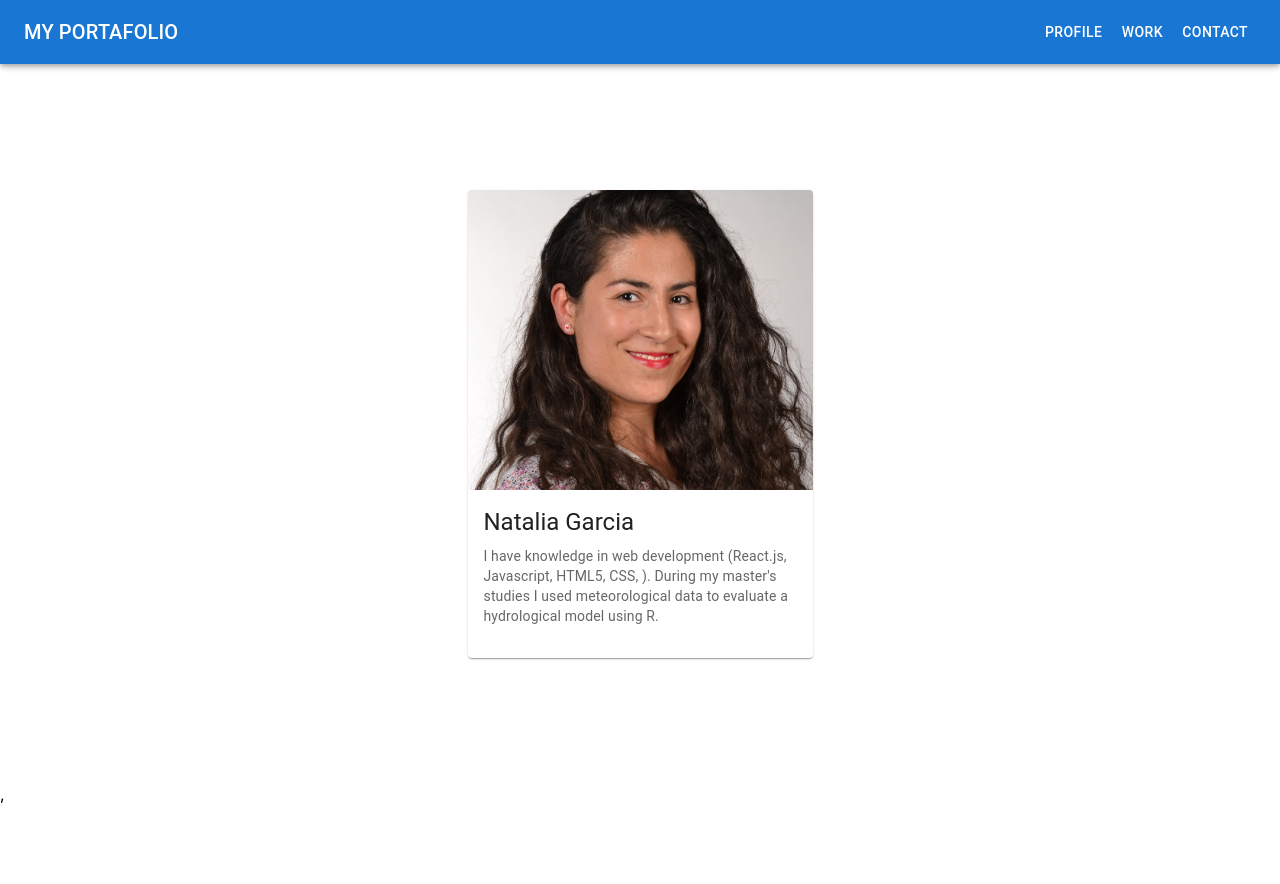
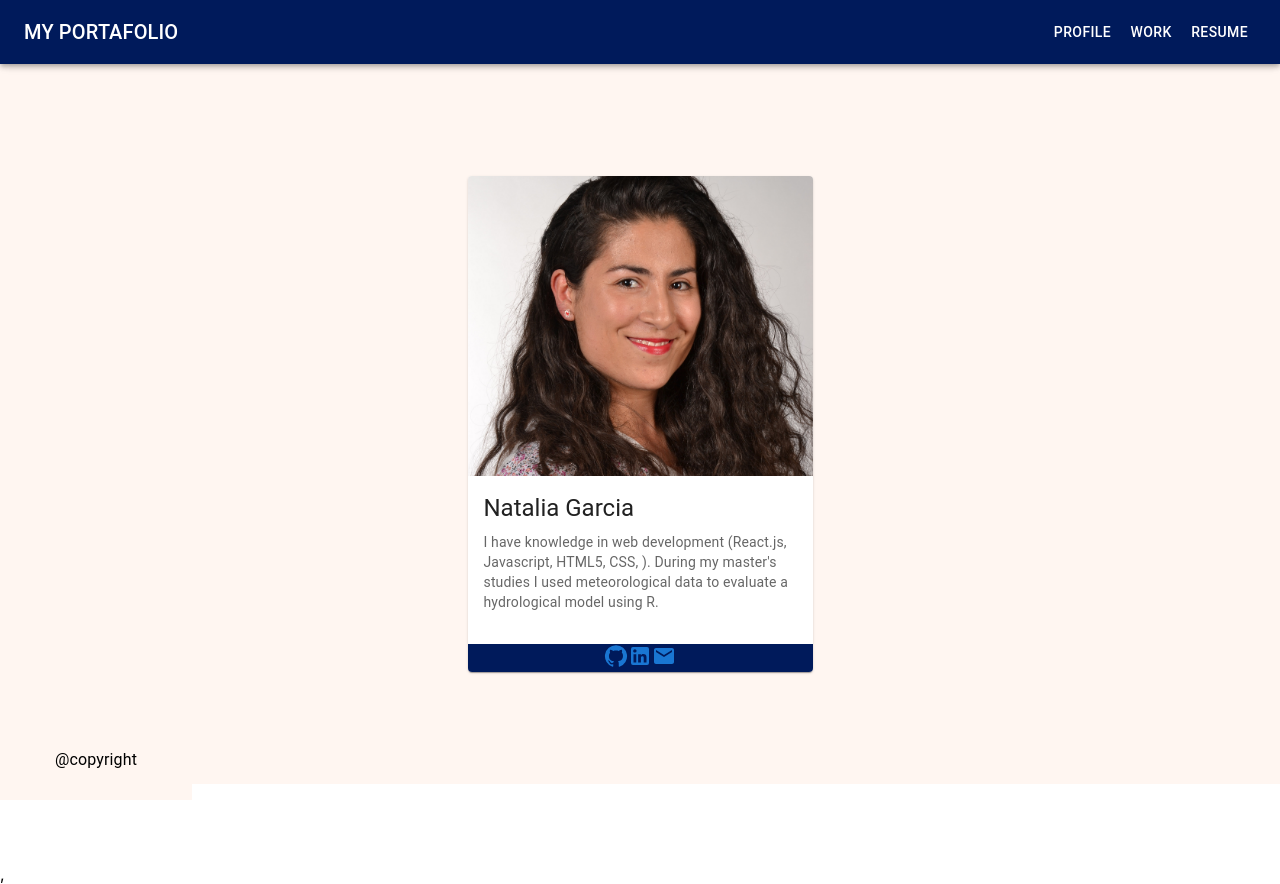
Before and after one commit to natagr23/React-portafolio-with-mui, a React (Create React App) app: page / in a window 1280 px wide. Before the commit the page ends 804 px from the top, so only its background shows below. Built offline with nearby package versions, Linux system fonts and the light colour scheme; what react-swipeable-views-utils would draw is missing.

Commit message:
fixing colors

```diff
--- a/src/App.js
+++ b/src/App.js
@@ -7,6 +7,7 @@ import Profile from './Pages/Profile';
 import Work from './Pages/Work';
 import Contact from './Pages/Contact';
 import Nav from './Pages/Nav';
+import Footer from './Pages/Footer';
 
 import { BrowserRouter, Routes, Route, Navigate, Link } from 'react-router-dom';
 
@@ -28,6 +29,7 @@ function App() {
         <Route path="/Pages/Work" element={<Work />} />
         <Route path="/Pages/Contact" element={<Contact />} />
       </Routes>
+      <Footer />
     </BrowserRouter>
   );
 }
--- a/src/Pages/Contact.js
+++ b/src/Pages/Contact.js
@@ -9,27 +9,25 @@ import GitHubIcon from '@mui/icons-material/GitHub';
 import EmailIcon from '@mui/icons-material/Email';
 import { Link } from '@mui/material';
 
-const icons = [
-  {
-    label: 'LinkedIn',
-    imgPath: LinkedInIcon,
-    link: 'https://github.com/natagr23/Agro_App',
-  },
-  {
-    label: 'Github',
-    imgPath: GitHubIcon,
-    link: 'https://github.com/natagr23/QR-Products',
-  },
-  {
-    label: 'Email',
-    imgPath: EmailIcon,
-    link: 'https://github.com/natagr23/QR-Products',
-  },
-];
+// const icons = [
+//   {
+//     label: 'LinkedIn',
+//     imgPath: LinkedInIcon,
+//     link: 'https://github.com/natagr23/Agro_App',
+//   },
+//   {
+//     label: 'Github',
+//     imgPath: GitHubIcon,
+//     link: 'https://github.com/natagr23/QR-Products',
+//   },
+//   {
+//     label: 'Email',
+//     imgPath: EmailIcon,
+//     link: 'https://github.com/natagr23/QR-Products',
+//   },
+// ];
 
 export default function Contact() {
-  const [spacing, setSpacing] = React.useState(5);
-
   return (
     <>
       <Box
--- /dev/null
+++ b/src/Pages/Footer.js
@@ -0,0 +1,21 @@
+import { Box, Typography } from '@mui/material';
+
+export default function Footer() {
+  return (
+    <Box
+      sx={{
+        height: '10vh',
+        display: 'flex',
+        justifyContent: 'center',
+        width: '15%',
+        alignItems: 'center',
+        position: 'sticky',
+
+        bottom: 0,
+        background: 'rgb(255, 246, 241)',
+      }}
+    >
+      <Typography>@copyright</Typography>
+    </Box>
+  );
+}
--- a/src/Pages/Nav.js
+++ b/src/Pages/Nav.js
@@ -54,17 +54,25 @@ const Nav = (props) => {
       <Divider />
 
       <List>
-        {/* {navItems.map((item) => (
-          <ListItem key={item}>
-            <ListItemButton sx={{ textAlign: 'center' }}>
-              <ListItemText primary={item} />
-            </ListItemButton>
-          </ListItem>
-        ))} */}
+        <ListItemButton
+          sx={{
+            textAlign: 'center',
+            ':hover': {
+              transition: 'all .3s ease',
+              color: '#001a5b',
+            },
+            diplay: 'flex',
+            gap: '15px',
+            paddingLeft: '20%',
 
-        <ListItemButton sx={{ textAlign: 'center' }}>PROFILE</ListItemButton>
+            fontSize: '15px',
+            textTransform: 'uppercase',
+          }}
+        >
+          PROFILE
+        </ListItemButton>
         <ListItemButton sx={{ textAlign: 'center' }}>WORK</ListItemButton>
-        <ListItemButton sx={{ textAlign: 'center' }}>CONTACT</ListItemButton>
+        <ListItemButton sx={{ textAlign: 'center' }}>RESUME</ListItemButton>
       </List>
     </Box>
   );
@@ -74,7 +82,7 @@ const Nav = (props) => {
 
   return (
     <>
-      <AppBar component="nav">
+      <AppBar component="nav" sx={{ background: '#001a5b' }}>
         <Toolbar>
           <IconButton
             color="inherit"
@@ -101,7 +109,7 @@ const Nav = (props) => {
               work
             </Button>
             <Button sx={{ color: '#fff' }} onClick={goContact}>
-              contact
+              resume
             </Button>
           </Box>
         </Toolbar>
--- a/src/Pages/Profile.js
+++ b/src/Pages/Profile.js
@@ -3,8 +3,12 @@ import * as React from 'react';
 import Box from '@mui/material/Box';
 
 import Typography from '@mui/material/Typography';
+import LinkedInIcon from '@mui/icons-material/LinkedIn';
+import GitHubIcon from '@mui/icons-material/GitHub';
+import EmailIcon from '@mui/icons-material/Email';
+import { Link } from '@mui/material';
 
-import { Card, CardActions, CardContent, CardMedia } from '@mui/material';
+import { Card, CardActions, CardContent, CardMedia, Grid } from '@mui/material';
 import profileImg from '../Data/nata_photo.jpg';
 
 export default function Profile() {
@@ -15,6 +19,9 @@ export default function Profile() {
         justifyContent="center"
         alignItems="center"
         minHeight="90vh"
+        sx={{
+          background: 'rgb(255, 246, 241)',
+        }}
       >
         <Card sx={{ maxWidth: 345 }}>
           <CardMedia
@@ -37,6 +44,33 @@ export default function Profile() {
             {/* <Button size="small">Share</Button>
                 <Button size="small">Learn More</Button> */}
           </CardActions>
+          <Grid
+            container
+            className="grid"
+            sx={{
+              // flexGrow: 1,
+              background: '#001a5b',
+            }}
+            // columnSpacing={{ md: -1, lg: -1, xl: 1 }}
+          >
+            <Grid item xs={50}>
+              <Grid container justifyContent="center">
+                <Link href={'https://github.com/natagr23'}>
+                  <GitHubIcon />
+                </Link>
+                <Link href={'https://www.linkedin.com/in/nataliagarciarosas/'}>
+                  <LinkedInIcon />
+                </Link>
+                <Link
+                  href={
+                    'mailto:nata_garcia23@hotmail.com?body=My custom mail body'
+                  }
+                >
+                  <EmailIcon />
+                </Link>
+              </Grid>
+            </Grid>
+          </Grid>
         </Card>
       </Box>
     </>
--- a/src/Pages/Work.js
+++ b/src/Pages/Work.js
@@ -12,7 +12,7 @@ import { autoPlay } from 'react-swipeable-views-utils';
 import ImgAgroapp from '../Data/Agro_App.JPG';
 import ImgPortafolio from '../Data/portafolio.PNG';
 import Imgqr from '../Data/qrproducts.PNG';
-import Imgsects from '../Data/searchsongs.PNG';
+import Imgsearch from '../Data/searchsongs.PNG';
 import { Link } from '@mui/material';
 import GitHubIcon from '@mui/icons-material/GitHub';
 import ScreenSearchDesktopIcon from '@mui/icons-material/ScreenSearchDesktop';
@@ -31,8 +31,8 @@ const images = [
     link: 'https://github.com/natagr23/QR-Products',
   },
   {
-    label: 'Sects or coercive groups',
-    imgPath: Imgsects,
+    label: 'Search songs',
+    imgPath: Imgsearch,
     link: 'https://github.com/natagr23/QR-Products',
   },
   {
@@ -66,6 +66,9 @@ export default function Profile() {
         justifyContent="center"
         alignItems="center"
         minHeight="70vh"
+        sx={{
+          background: 'rgb(255, 246, 241)',
+        }}
       >
         <Box
           display="flex"
```
